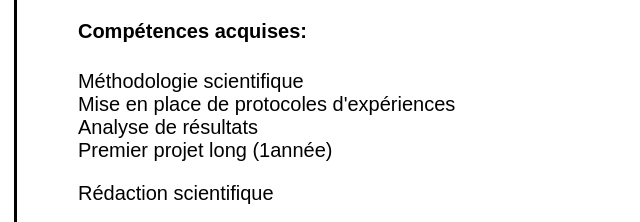
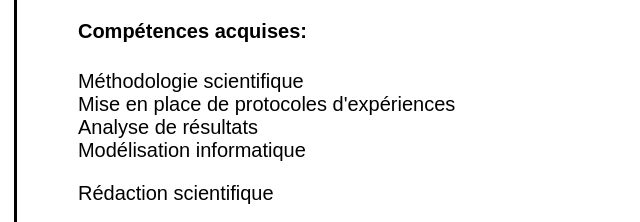
Before and after one commit to skut01/portfolio, a plain HTML site: page retex.html in a window 1280 px wide. Shown: the part 5223-5445 px from the top of the page, 19-659 px from the left. Drawn offline with Linux system fonts and the light colour scheme.

Commit message:
Update retex.html

```diff
--- a/retex.html
+++ b/retex.html
@@ -253,7 +253,7 @@
                 <div>
                     <h4>Compétences acquises:</h4>
 
-                    <p>Méthodologie scientifique<br>Mise en place de protocoles d'expériences<br>Analyse de résultats<br>Premier projet long (1année)</p><p>Rédaction scientifique</p>
+                    <p>Méthodologie scientifique<br>Mise en place de protocoles d'expériences<br>Analyse de résultats<br>Modélisation informatique</p><p>Rédaction scientifique</p>
                 </div>
             </div>
             <div class="metho">
```
